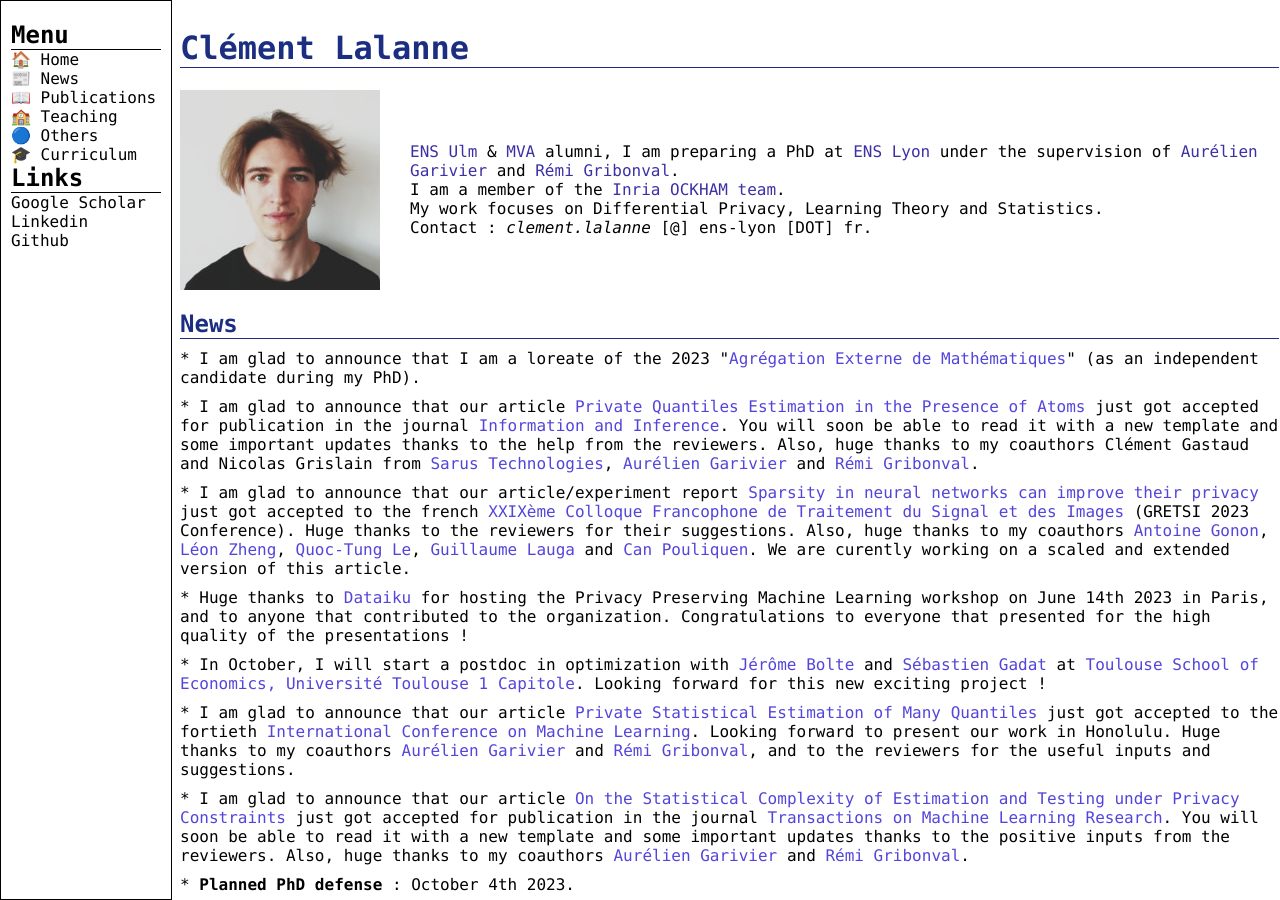
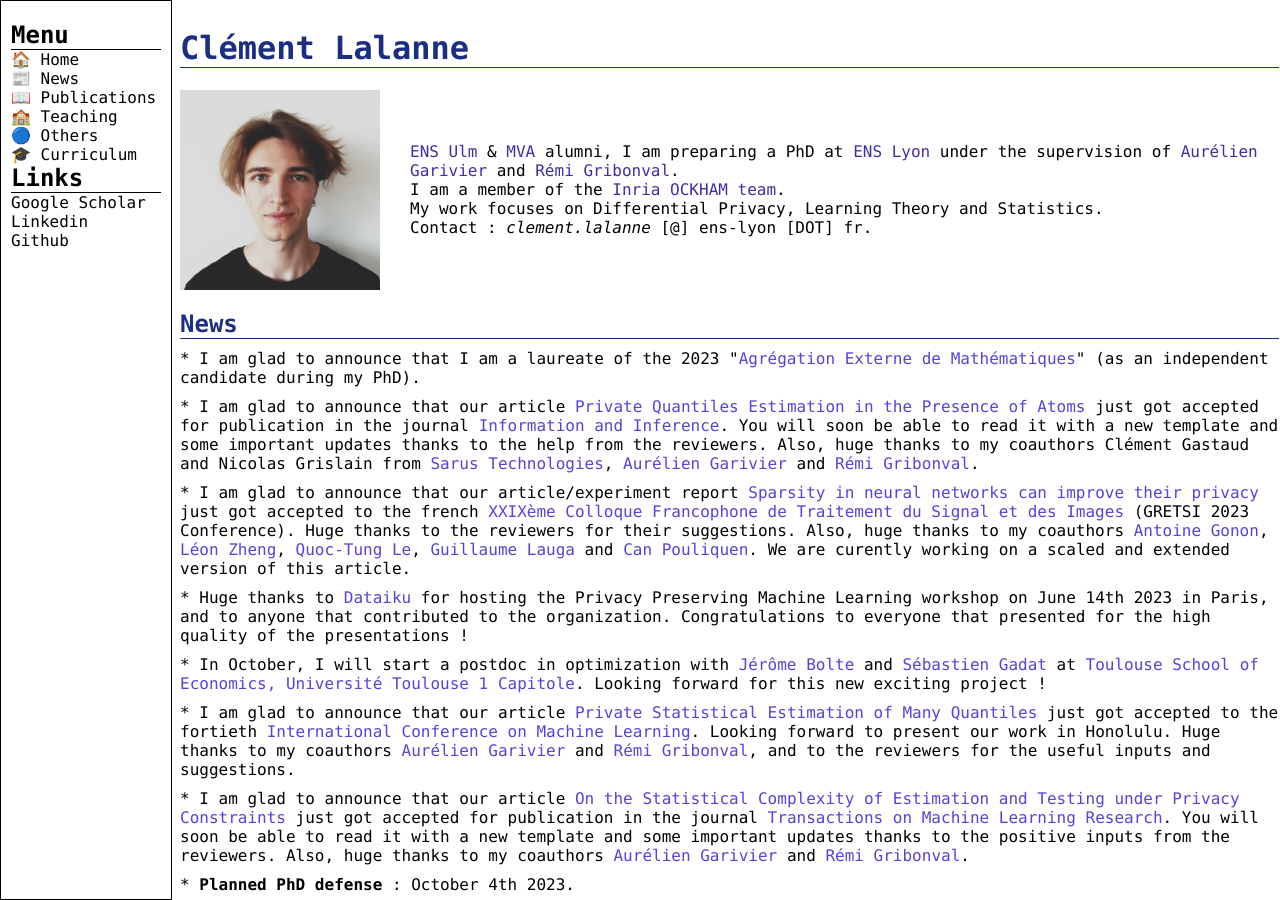
Before and after one commit to clemlal/clemlal.github.io, a Jekyll site: the page index.html, which Jekyll copies as it is, in a window 1280 px wide and 900 px high. Built offline with Jekyll 4.4.1, drawn with Linux system fonts in a browser that asks for light colours.

Commit message:
Update index.html

```diff
--- a/index.html
+++ b/index.html
@@ -134,7 +134,7 @@
     <div class="section" id="news">
       <h2>News</h2>
       <ul>
-        <li>* I am glad to announce that I am a loreate of the 2023 "<a href="https://fr.wikipedia.org/wiki/Agr%C3%A9gation_de_math%C3%A9matiques" target="_blank" rel="noopener noreferrer">Agrégation Externe de Mathématiques</a>" (as an independent candidate during my PhD). </li>
+        <li>* I am glad to announce that I am a laureate of the 2023 "<a href="https://fr.wikipedia.org/wiki/Agr%C3%A9gation_de_math%C3%A9matiques" target="_blank" rel="noopener noreferrer">Agrégation Externe de Mathématiques</a>" (as an independent candidate during my PhD). </li>
         <li>* I am glad to announce that our article <a href="https://hal.science/hal-03572701v2" target="_blank" rel="noopener noreferrer">Private Quantiles Estimation in the Presence of Atoms</a> just got accepted for publication in the journal <a href="https://academic.oup.com/imaiai" target="_blank" rel="noopener noreferrer">Information and Inference</a>. You will soon be able to read it with a new template and some important updates thanks to the help from the reviewers. Also, huge thanks to my coauthors Clément Gastaud and Nicolas Grislain from <a href="https://www.sarus.tech/" target="_blank" rel="noopener noreferrer">Sarus Technologies</a>, <a href="https://perso.ens-lyon.fr/aurelien.garivier/www.math.univ-toulouse.fr/_agarivie/index.html" target="_blank" rel="noopener noreferrer">Aurélien Garivier</a> and <a href="https://people.irisa.fr/Remi.Gribonval/" target="_blank" rel="noopener noreferrer" >Rémi Gribonval</a>.</li>
         <li>* I am glad to announce that our article/experiment report <a href="https://hal.science/hal-04062317v2" target="_blank" rel="noopener noreferrer">Sparsity in neural networks can improve their privacy</a> just got accepted to the french <a href="https://www.gretsi.fr/" target="_blank" rel="noopener noreferrer">XXIXème Colloque Francophone de Traitement du Signal et des Images</a> (GRETSI 2023 Conference). Huge thanks to the reviewers for their suggestions. Also, huge thanks to my coauthors <a href="https://agonon.github.io/" target="_blank" rel="noopener noreferrer">Antoine Gonon</a>, <a href="https://leonzheng2.github.io/" target="_blank" rel="noopener noreferrer">Léon Zheng</a>, <a href="https://tung-qle.github.io/" target="_blank" rel="noopener noreferrer">Quoc-Tung Le</a>, <a href="https://laugaguillaume.github.io/" target="_blank" rel="noopener noreferrer">Guillaume Lauga</a> and <a href="https://perceptronium.github.io/" target="_blank" rel="noopener noreferrer">Can Pouliquen</a>. We are curently working on a scaled and extended version of this article.</li>
         <li>* Huge thanks to <a href="https://www.dataiku.com/" target="_blank" rel="noopener noreferrer">Dataiku</a> for hosting the Privacy Preserving Machine Learning workshop on June 14th 2023 in Paris, and to anyone that contributed to the organization. Congratulations to everyone that presented for the high quality of the presentations !</li>
```
